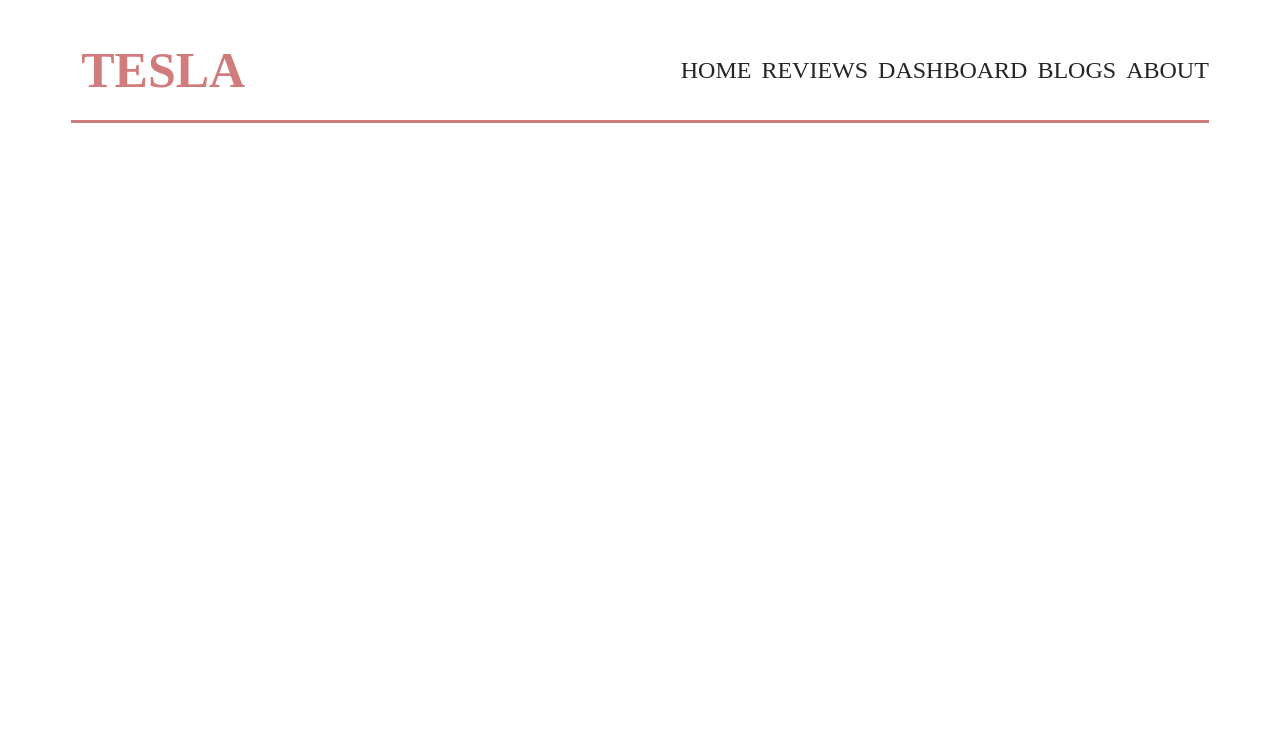
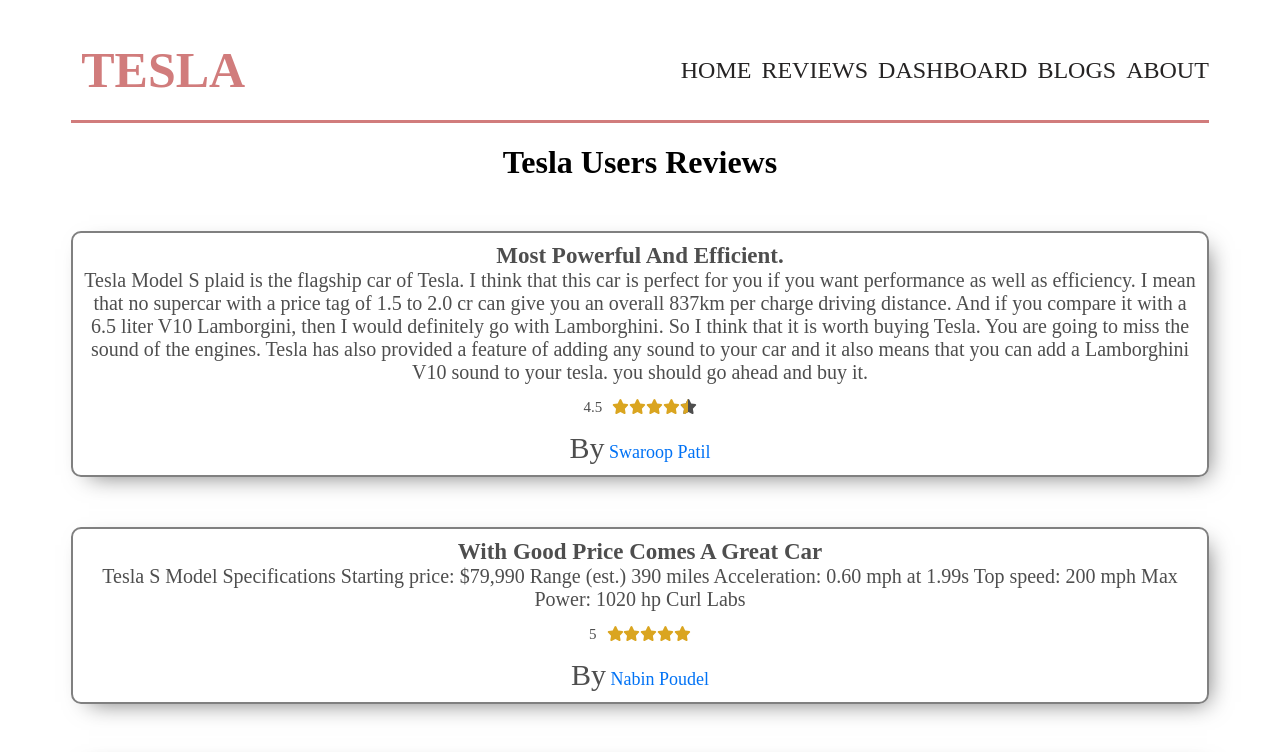
Before and after one commit to 3kramz/tesla, a React (Create React App) app: page /reviews in a window 1280 px wide. Shown: the top 752 px of the page. Built offline with nearby package versions, Linux system fonts and the light colour scheme.

Commit message:
Review section

```diff
--- a/public/index.html
+++ b/public/index.html
@@ -25,7 +25,7 @@
       work correctly both with client-side routing and a non-root public URL.
       Learn how to configure a non-root public URL by running `npm run build`.
     -->
-    <title>React App</title>
+    <title>Tesla S</title>
   </head>
   <body>
     <noscript>You need to enable JavaScript to run this app.</noscript>
--- /dev/null
+++ b/src/Components/Reviews/Review.js
@@ -0,0 +1,28 @@
+import React from 'react';
+import Rating from 'react-rating';
+import { faStar } from '@fortawesome/free-solid-svg-icons'
+import { FontAwesomeIcon } from "@fortawesome/react-fontawesome";
+
+const review = ({review}) => {
+    const {name, head, body ,rating}=review
+    return (
+        <div className='review'>
+
+            <h4 className='review-head'>{head}</h4>
+            <p className='review-body'>{body}</p>
+
+           <div className="rating">
+                <p>{review.rating}</p>
+                <Rating
+                    initialRating={rating}
+                    emptySymbol={<FontAwesomeIcon icon={faStar} />}
+                    fullSymbol={<FontAwesomeIcon style={{color: 'goldenrod'}} icon={faStar} />}
+                    readonly
+                ></Rating>
+           </div>
+           <p className='name'> By<span className='review-name'> {name}</span></p>
+        </div>
+    );
+};
+
+export default review;
--- /dev/null
+++ b/src/Components/Reviews/Reviews.css
@@ -0,0 +1,44 @@
+.review{
+    text-align: center;
+    border: 2px solid gray ;
+    border-radius: 10px;
+    padding: 10px;
+    box-shadow: 8px 8px 23px -10px rgba(0,0,0,0.6);
+    -webkit-box-shadow: 8px 8px 23px -10px rgba(0,0,0,0.6);
+    -moz-box-shadow: 8px 8px 23px -10px rgba(0,0,0,0.6);
+}
+.review-section{
+    width: 90%;
+    margin: 0 auto;
+}
+.reviews-title{
+    text-align: center;
+    width: 100%;
+}
+.review-name {
+    color: rgb(0, 114, 245);
+    font-size: 18px;
+    margin: 0;
+}
+.name{
+    margin: 0;
+}
+.review-head{
+    font-size: 23px;
+    margin: 0;
+}
+.review-body{
+    font-size: 20px;
+    margin: 0;
+}
+
+.rating{
+    display:flex;
+    align-items: center;
+    justify-content: center;
+    font-size: 15px;
+    margin: 0;
+}
+.rating p{
+    margin-right: 10px;
+}
--- a/src/Components/Reviews/Reviews.js
+++ b/src/Components/Reviews/Reviews.js
@@ -1,9 +1,18 @@
 import React from 'react';
+import useData from '../Hooks/useData'
+import Review from './Review';
+import './Reviews.css'
 
 const Reviews = () => {
+const [reviews]=useData('reviewData.json')
+
+
+
     return (
         <div className='review-section'>
+            <h1 className='reviews-title'>Tesla Users Reviews</h1>
 
+            {reviews.map(review=><Review key={review.id} review={review}></Review>)}
         </div>
     );
 };
```
